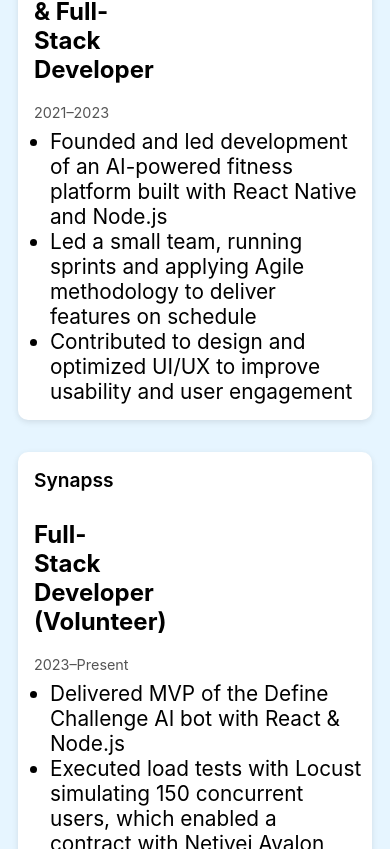
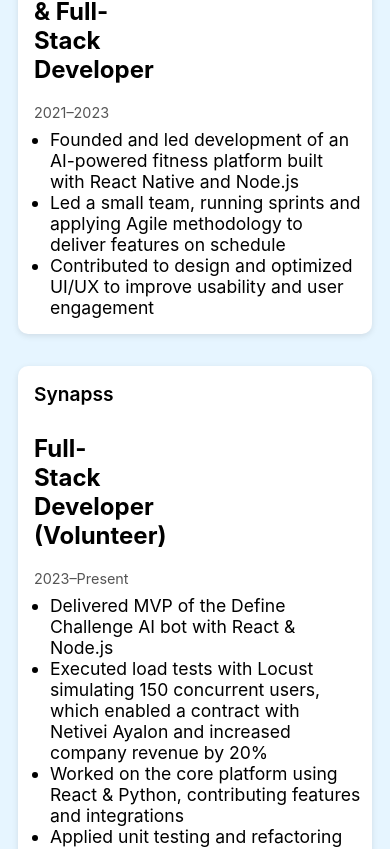
Before and after one commit to Eilayl/Resume, a React (Create React App) app: page / in a window 390 px wide. Shown: the part 1295-2144 px from the top of the page. Built offline with nearby package versions, Linux system fonts and the light colour scheme.

Commit message:
change size of expericne in mobile

```diff
--- a/src/atoms/Experience/Experience.css
+++ b/src/atoms/Experience/Experience.css
@@ -132,4 +132,8 @@
     background: transparent;
     color: inherit;
   }
+
+  .timeline-popup ul {
+  font-size: 1.1rem;
 }
+}
```
